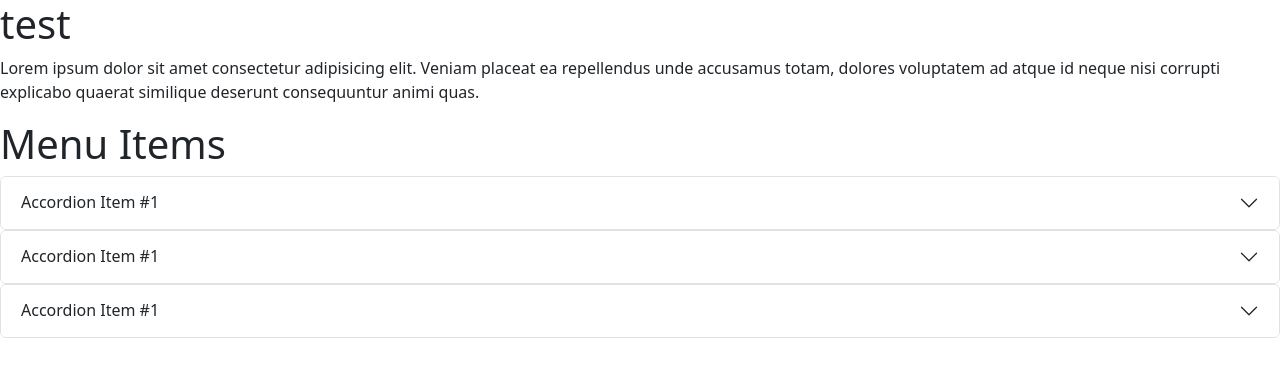
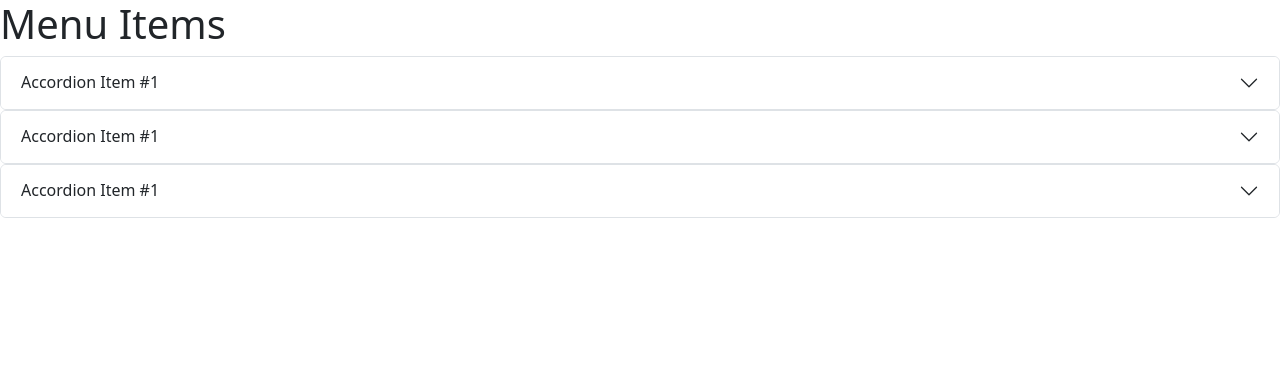
Before and after one commit to DustinPhan/491_SharkToothSoftware, a Django app: page /menuPage/ in a window 1280 px wide. Shown: the top 377 px of the page. Run offline with Django 5.2, Linux system fonts and the light colour scheme; some libraries are stand-ins or nearby versions.

Commit message:
Please push

```diff
--- a/Project/restaurantSite/restaurantSite/templates/index.html
+++ b/Project/restaurantSite/restaurantSite/templates/index.html
@@ -1,19 +1,11 @@
 <!DOCTYPE html>
 <html lang="en">
 
+<html>
 <head>
     <meta charset="UTF-8">
     <title>Sharktooth</title>
     <link rel="icon" href="amongus.png" type="image/x-icon">
-</head>
-<body>
-    <h1>
-        test
-    </h1>
-
-    <p>Lorem ipsum dolor sit amet consectetur adipisicing elit. Veniam placeat ea repellendus unde accusamus totam, dolores voluptatem ad atque id neque nisi corrupti explicabo quaerat similique deserunt consequuntur animi quas.</p>
-
-    <title>Title</title>
     <link href="https://cdn.jsdelivr.net/npm/bootstrap@5.3.3/dist/css/bootstrap.min.css" rel="stylesheet" integrity="sha384-QWTKZyjpPEjISv5WaRU9OFeRpok6YctnYmDr5pNlyT2bRjXh0JMhjY6hW+ALEwIH" crossorigin="anonymous">
 </head>
 <body>
```
